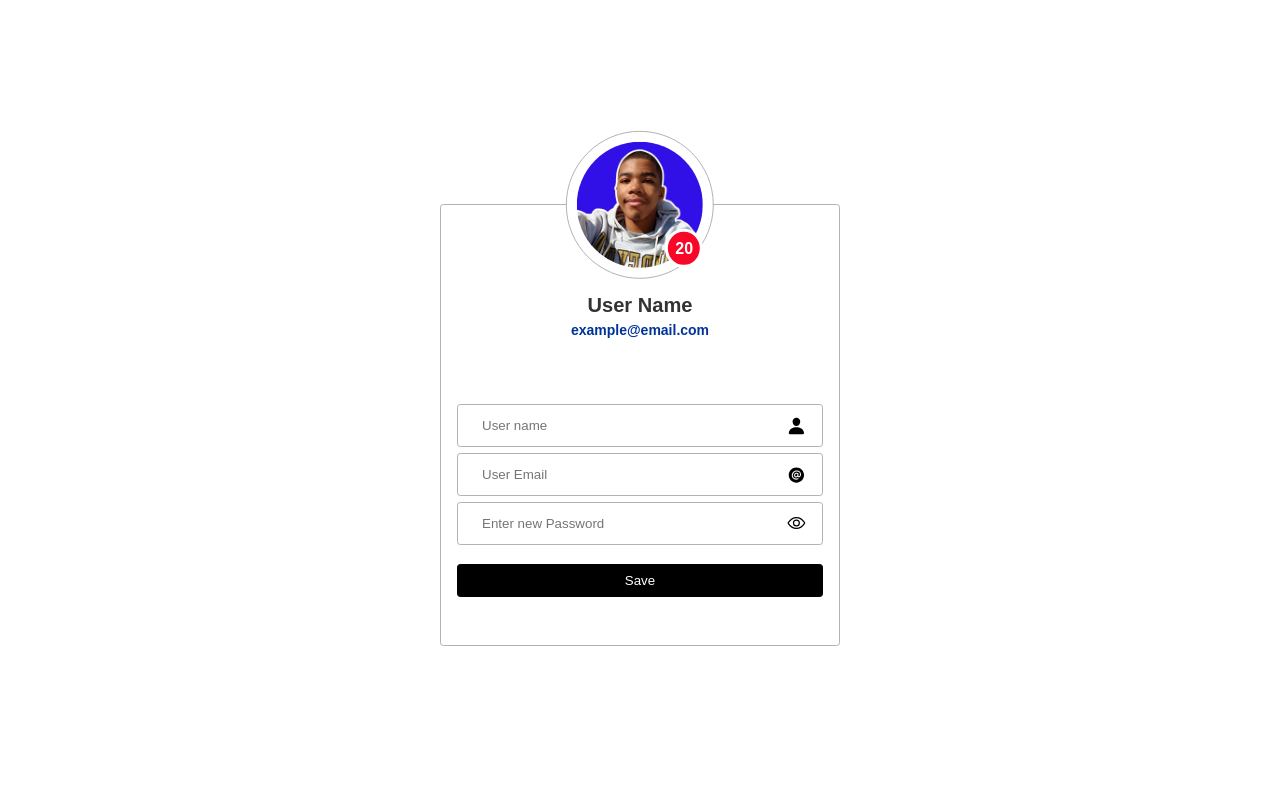
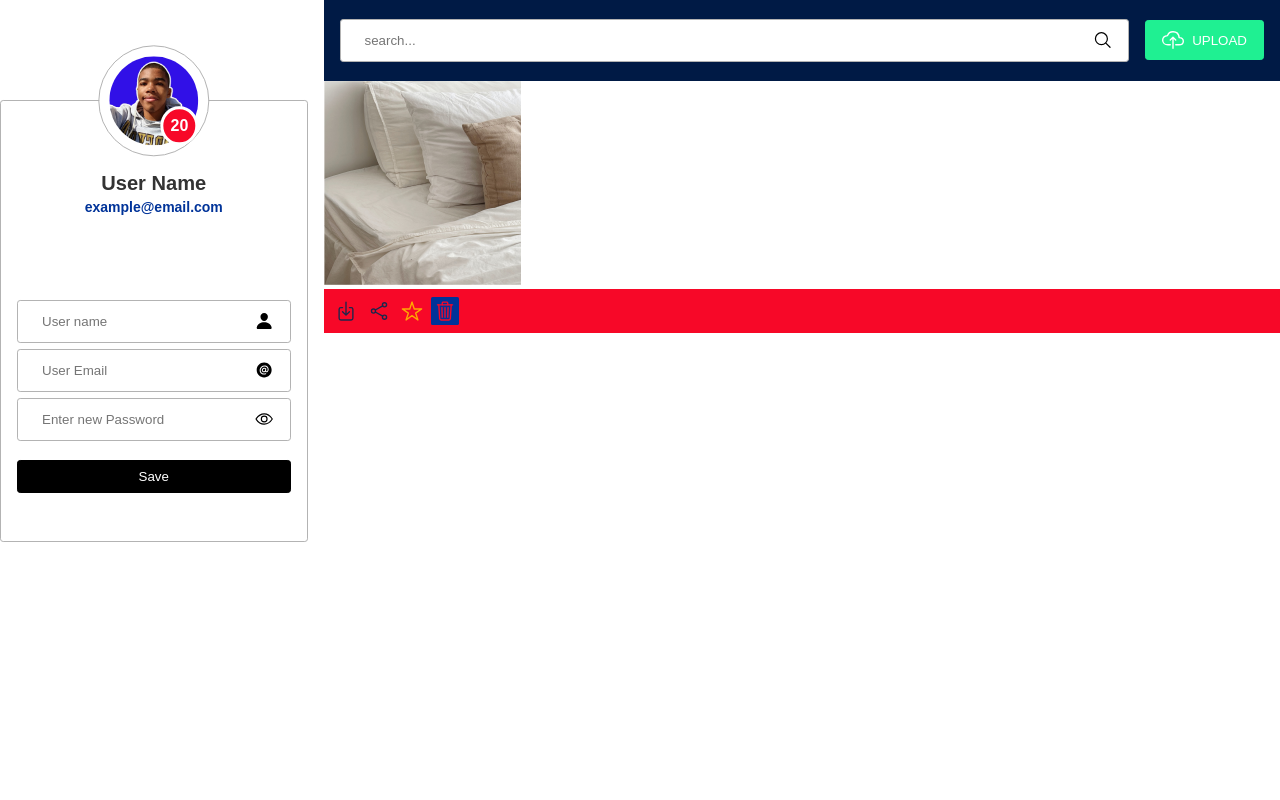
Before and after one commit to Dabaghi-Anass/gallerie-app, a PHP site: template src/pages/profile.php in a window 1280 px wide. Run offline with PHP 8.4, Linux system fonts and the light colour scheme; the template is opened without the code that fills it, so the values that code supplies are empty.

Commit message:
new code

```diff
--- a/src/css/style.css
+++ b/src/css/style.css
@@ -7,7 +7,7 @@
 html,body{
     --green : #1FF092;
     --red : #F70828;
-    --blue : #6699FF;
+    --blue : #001A45;
     --light-grey : #B3B3B3;
     --dark-grey : #333333;
     --white: #FFFFFF;
@@ -55,7 +55,7 @@ main{
 
 }
 .btn{
-    --_bg : black;
+    --_bg :black;
     padding: .5rem 1rem;
     color: var(--white);
     background: var(--_bg);
@@ -83,6 +83,7 @@ main{
     width: 100%;
     overflow: hidden;
     padding: .3rem 1rem;
+    background-color: var(--white);
 }
 .icon{
     font-size: 20px;
@@ -179,7 +180,7 @@ main{
 }
 .profile-container{
     padding: 0 1rem 3rem 1rem;
-    margin-top: 50px;
+    margin-top: 100px;
 }
 .welcome-text-container{
     display: flex;
@@ -207,3 +208,59 @@ main{
     right: 0;
     transform: translate(-50%,50%);
 }
+.profile-page{
+    display: flex;
+    flex-direction: row;
+    align-items: flex-start;
+    gap: 1rem;
+}
+.navigation{
+    width:100% ;
+    display: flex;
+    flex-direction: row;
+    align-items: center;
+    background-color: var(--blue);
+    padding: 1rem ;
+    gap: 1rem;
+
+}
+.user-images-container .btn{
+            display: flex;
+            flex-direction: row;
+            align-items: center;
+            gap: .5rem;
+            text-transform: uppercase;
+
+}
+.user-images-container .btn ion-icon{
+                 font-size: 22px;
+}
+.user-images-container {
+    width: 100%;
+}
+.icons{
+    width: 100%;
+    display: flex;
+    align-items: center ;
+    gap : .3rem;
+    font-size: 22px;
+    padding: .5rem;
+    background-color: #F70828;
+
+}
+.icon-btn{
+    color: var(--clr);
+    padding: .2rem;
+    border-radius: .1rem;
+    transition: all 300ms;
+}
+.icon-btn:hover{
+     background-color: var(--clr) ;
+     color: var(--white);
+
+}
+.icon-btn:last-child{
+    align-self: end;
+    background-color: #003399;
+
+}
--- a/src/pages/profile.php
+++ b/src/pages/profile.php
@@ -8,7 +8,7 @@
     <title>Gallerie App</title>
 </head>
 <body>
-    <main class="container">
+    <main class="container profile-page" >
     <div class="auth-container profile-container" action="<?= htmlspecialchars($_SERVER['PHP_SELF']) ?>" method="post">
         <div class="image-container">
         <div class="profile-picture-container" data-count="20">
@@ -38,6 +38,35 @@
             <button class="btn auth-btn btn-large">Save</button>
         </div>
 </div>
+<div class="user-images-container">
+    <div class="navigation">
+    <div class="input-container">
+            <input name="search" id="search" type="search" placeholder="search..." class="app-input">
+              <ion-icon  class="icon"  name="search-outline"></ion-icon>
+            </div>
+    <div class="buttons">
+        <div class="spinner">
+            <span></span>
+            <span></span>
+            <span></span>
+        </div>
+        <button style="--_bg:var(--green);" class="btn"><ion-icon name="cloud-upload-outline"></ion-icon>upload</button>
+        </div>
+    </div>
+    <div class="images-container">
+            <div class="image">
+                    <img src="/src/assets/images/gallerie-app-design.png" alt="gallerie-app" class="">
+                        <div class="icons">
+                            <ion-icon style="--clr: #1C274C;" class="icon-btn" name="download-outline"></ion-icon>
+                            <ion-icon style="--clr:#1C274C;"class="icon-btn"  name="share-social-outline"></ion-icon>
+                             <ion-icon style="--clr: #FFA600;" class="icon-btn" name="star-outline"></ion-icon>
+                            <ion-icon style="--clr: var(--red);"  class="icon-btn" name="trash-outline"></ion-icon>
+                </div>
+            </div>
+
+
+    </div>
+</div>
     </main>
     <script>
         let passwordInput = document.getElementById("password");
```
Also changed, not shown: src/assets/images/gallerie-app-design.png (added).
